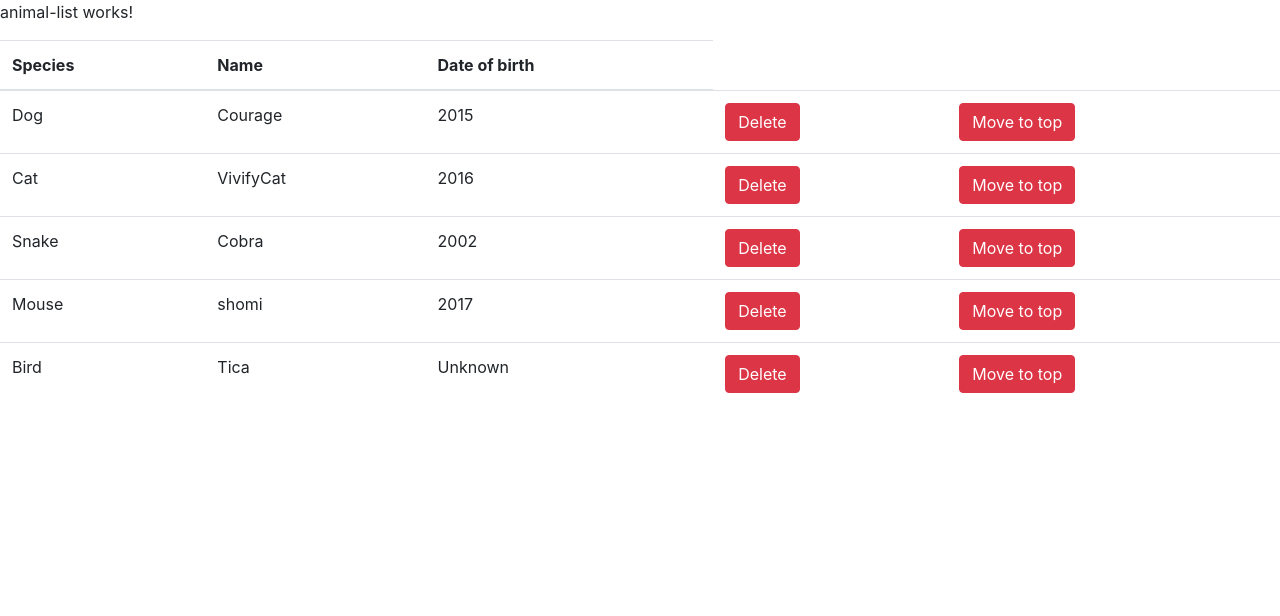
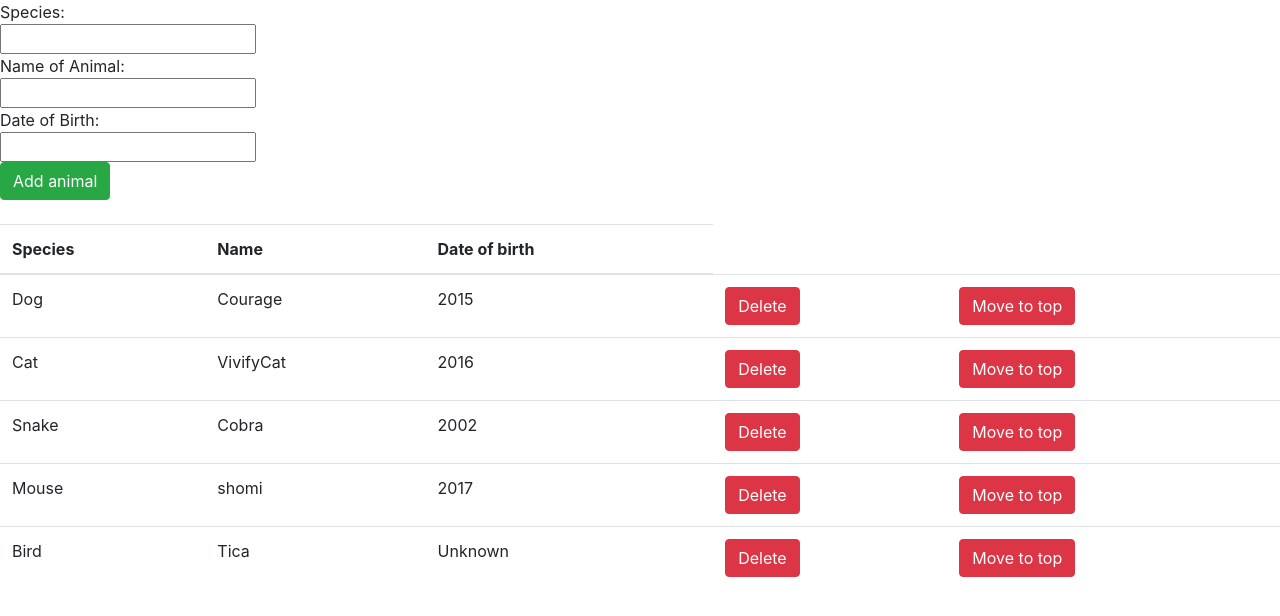
Before and after one commit to MarkoKajganic/Zoo, an Angular app: page / in a window 1280 px wide. Shown: the top 616 px of the page. Built offline with nearby package versions, Linux system fonts and the light colour scheme.

Commit message:
zadatak6

```diff
--- a/src/app/animal-list/animal-list.component.html
+++ b/src/app/animal-list/animal-list.component.html
@@ -1,11 +1,18 @@
-<p>
-  animal-list works!
-</p>
+<form>
+Species:<br>
+ <input type="text" name="species" [(ngModel)]="newAnimal.species"> <br>
+Name of Animal:<br>
+ <input type="text" name="name" [(ngModel)]="newAnimal.name"><br>
+Date of Birth:<br>
+ <input type="text" name="dateOfBirth" [(ngModel)]="newAnimal.dateOfBirth"> <br>
+
+ <button (click) = "addAnimal()" class="btn btn-success">Add animal</button>
+
+</form><br>
+
 
 <table class="table table">
-
   <thead>
-
     <tr>
       <th>Species</th>
       <th>Name</th>
--- a/src/app/animal-list/animal-list.component.ts
+++ b/src/app/animal-list/animal-list.component.ts
@@ -9,6 +9,7 @@ import { Animal } from '../models/animal';
 export class AnimalListComponent implements OnInit {
 
   animals: Array<Object>;
+  newAnimal = {};
 
   constructor() {
     this.animals = [
@@ -35,7 +36,11 @@ export class AnimalListComponent implements OnInit {
   let index = this.animals.indexOf(animal);
   this.animals.splice(index, 1);
   this.animals.unshift(animal);
+ }
 
+ addAnimal(newAnimal)
+ {
+   this.animals.push(this.newAnimal);
  }
 
   ngOnInit() {
--- a/src/app/app.module.ts
+++ b/src/app/app.module.ts
@@ -1,5 +1,6 @@
 import { BrowserModule } from '@angular/platform-browser';
 import { NgModule } from '@angular/core';
+import { FormsModule } from '@angular/forms'
 
 import { AppComponent } from './app.component';
 import { AnimalListComponent } from './animal-list/animal-list.component';
@@ -10,7 +11,8 @@ import { AnimalListComponent } from './animal-list/animal-list.component';
     AnimalListComponent
   ],
   imports: [
-    BrowserModule
+    BrowserModule,
+    FormsModule
   ],
   providers: [],
   bootstrap: [AppComponent]
```
